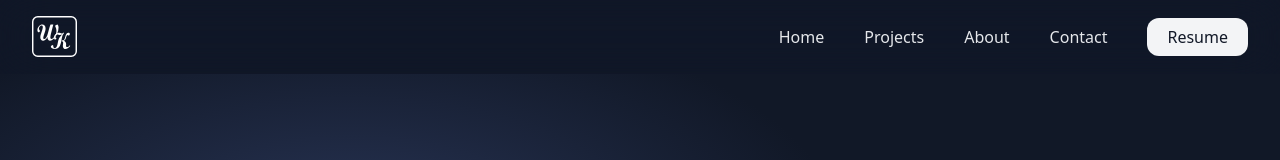
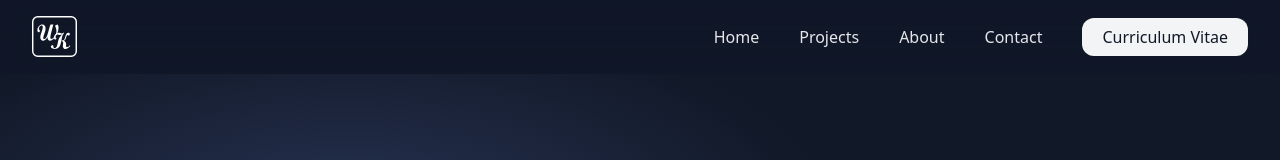
Before and after one commit to kworlanyo/worlanyo-kwabla-kporfeame, a React (Vite) app: page / in a window 1280 px wide. Shown: the top 160 px of the page. Built offline with nearby package versions, Linux system fonts and the light colour scheme.

Commit message:
Resume changed to CV

```diff
--- a/src/components/Header.jsx
+++ b/src/components/Header.jsx
@@ -56,11 +56,11 @@ function Header() {
           </li>
           <li>
             <a
-              href="/Worlanyo Kwabla Kporfeame Resume.pdf"
+              href="/Worlanyo Kwabla Kporfeame CV.pdf"
               className="px-5 py-2 font-medium text-gray-900 bg-gray-100 rounded-xl hover:bg-gray-300"
               download
             >
-              Resume
+              Curriculum Vitae
             </a>
           </li>
         </ul>
@@ -113,11 +113,11 @@ function Header() {
             </li>
             <li>
               <a
-                href="/Worlanyo Kwabla Kporfeame Word Web Developer Resume 2023.pdf"
+                href="/Worlanyo Kwabla Kporfeame CV.pdf"
                 className="px-5 py-2 font-medium text-gray-900 bg-gray-100 rounded-xl hover:bg-gray-300"
                 download
               >
-                Resume
+                Curriculum Vitae
               </a>
             </li>
           </ul>
```
Also changed, not shown: 1 other file (tests, documents, lock files or other folders).
